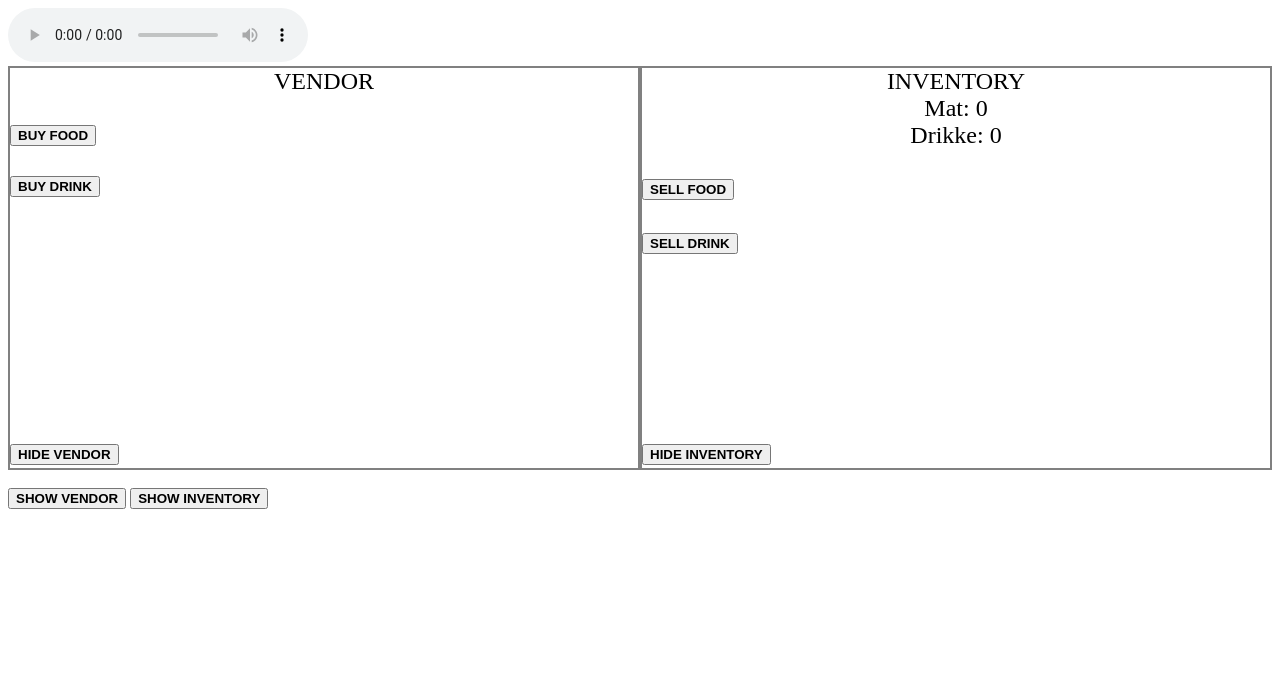
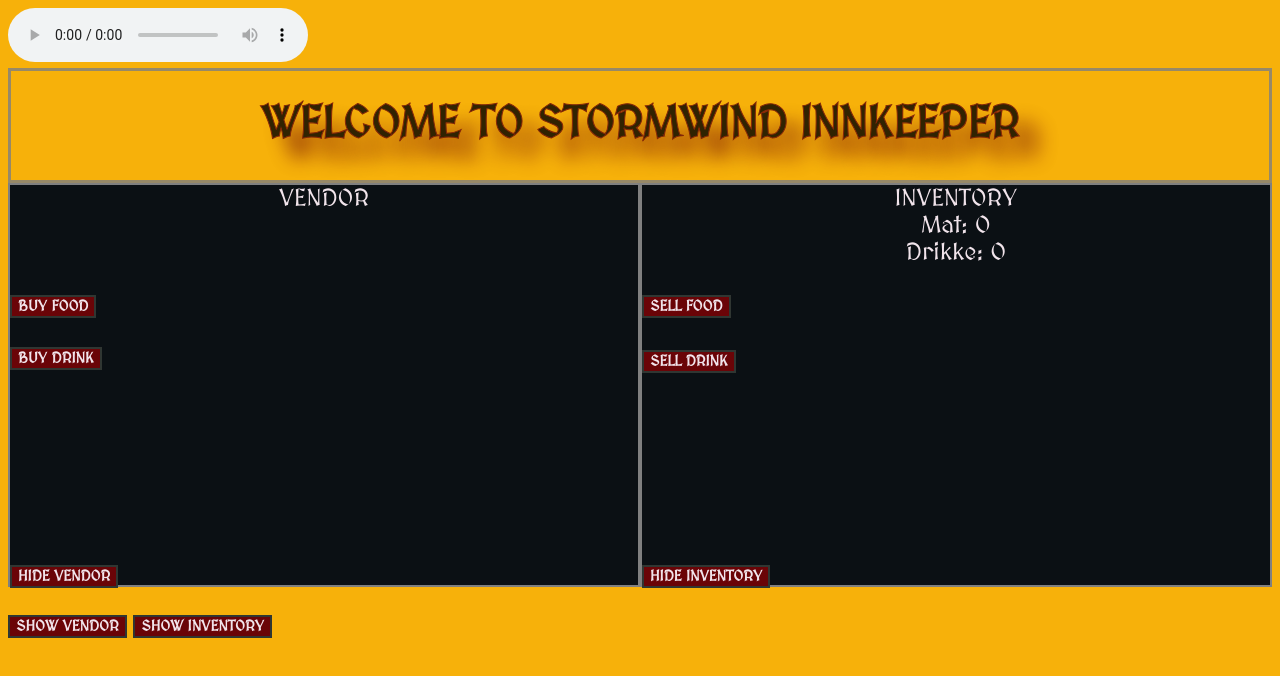
Before and after one commit to Adrian-finstad/Gruppeoppgave1, a plain HTML site: page index.html in a window 1280 px wide. Drawn offline with Linux system fonts and the light colour scheme.

Commit message:
Finishing touches.
Changed CSS-code and added cosmetic changes.

```diff
--- a/index.html
+++ b/index.html
@@ -7,6 +7,7 @@
     <title>Document</title>
     <link rel="stylesheet" href="style.css">
 
+    <link href='https://fonts.googleapis.com/css?family=MedievalSharp' rel='stylesheet'>
 
     <script src="script.js"></script>
 </head>
@@ -14,14 +15,18 @@
 <body>
     <audio src="World of Warcraft - Sound of Stormwind.mp3" controls> Your browser
         does not support the audio element. </audio>
-
+    <header class="headerstroke">
+        <h1>WELCOME TO STORMWIND INNKEEPER<h1>
+    </header>
     <div id="invContainer">
 
         <div id="vendor" class="vendor">VENDOR
-            <p class="foodBuff"><button onclick="buyFood('food')" style="font-weight: bold;"> BUY FOOD</button></p>
-            <p class="foodBuff"><button onclick="buyFood('drink')" style="font-weight: bold;"> BUY DRINK</button>
-            <div style="text-align: left; margin-top: 241px; font-weight: bold;"><button onclick="hideVendor()"
-                    style="font-weight: bold;">HIDE VENDOR</button></div>
+
+            <p class="foodBuff"><br /><br /><button onclick="buyFood('food')" class="buttons"> BUY
+                    FOOD</button></p>
+            <p class="foodBuff"><button onclick="buyFood('drink')" class="buttons"> BUY DRINK</button>
+            <div style="text-align: left; margin-top: 190px; font-weight: bold;"><button onclick="hideVendor()"
+                    class="buttons">HIDE VENDOR</button></div>
         </div>
 
         <div id="inventory" class="inv">INVENTORY
@@ -29,18 +34,18 @@
 
             <div id="foodBuffAmount">Mat: 0 <br> Drikke: 0 </div>
             </p>
-            <div class="foodBuff"><button onclick="sellFood('food')" style="font-weight: bold;">SELL FOOD</button></div>
+            <div class="foodBuff"><button onclick="sellFood('food')" class="buttons">SELL FOOD</div>
             <br>
-            <div class="foodBuff"><button onclick="sellFood('drink')" style="font-weight: bold;">SELL DRINK</button>
+            <div class="foodBuff"><button onclick="sellFood('drink')" class="buttons">SELL DRINK</button>
             </div>
-            <div style="text-align: left; margin-top: 184px;"><button onclick="hideInventory()"
-                    style="font-weight: bold;">HIDE INVENTORY</button>
+            <div style="text-align: left; margin-top: 187px;"><button onclick="hideInventory()" class="buttons">HIDE
+                    INVENTORY</button>
             </div>
         </div>
     </div>
     <br>
-    <button onclick="showVendor()" style="font-weight: bold;">SHOW VENDOR</button>
-    <button onclick="showInventory()" style="font-weight: bold;">SHOW INVENTORY</button>
+    <button onclick="showVendor()" class="buttons">SHOW VENDOR</button>
+    <button onclick="showInventory()" class="buttons">SHOW INVENTORY</button>
 
 </body>
 
--- a/style.css
+++ b/style.css
@@ -1,3 +1,5 @@
+
+
 .inv {
 
     font-size: x-large;
@@ -7,6 +9,8 @@
     width: 50%;
     float: left;
     height: 400px;
+    background-color: #0b1014;
+    color: #f1e4eb;
 
 }
 .vendor {
@@ -18,6 +22,8 @@
     width: 50%;
     float: left;
     height: 400px;
+    background-color: #0b1014;
+    color: #f1e4eb;
 
 }
 
@@ -30,3 +36,28 @@
 .foodBuff {
     text-align: left;
 }
+
+header {
+    border: 3px solid gray;
+    text-align: center;
+}
+
+.headerstroke {
+
+    -webkit-text-stroke: 1px #6a0407;
+    opacity: 80%;
+    text-shadow:20px 20px 20px #6a0407;
+}
+
+
+.buttons {
+    font-weight: bold;
+    background-color:#6a0407;
+    color:#f1e4eb;
+    border: 2px solid #303632;
+    font-family: 'MedievalSharp';font-size: 15px;
+}
+body{
+    background-color: rgb(247, 177, 10);
+    font-family: 'MedievalSharp';font-size: 22px;
+}
```
